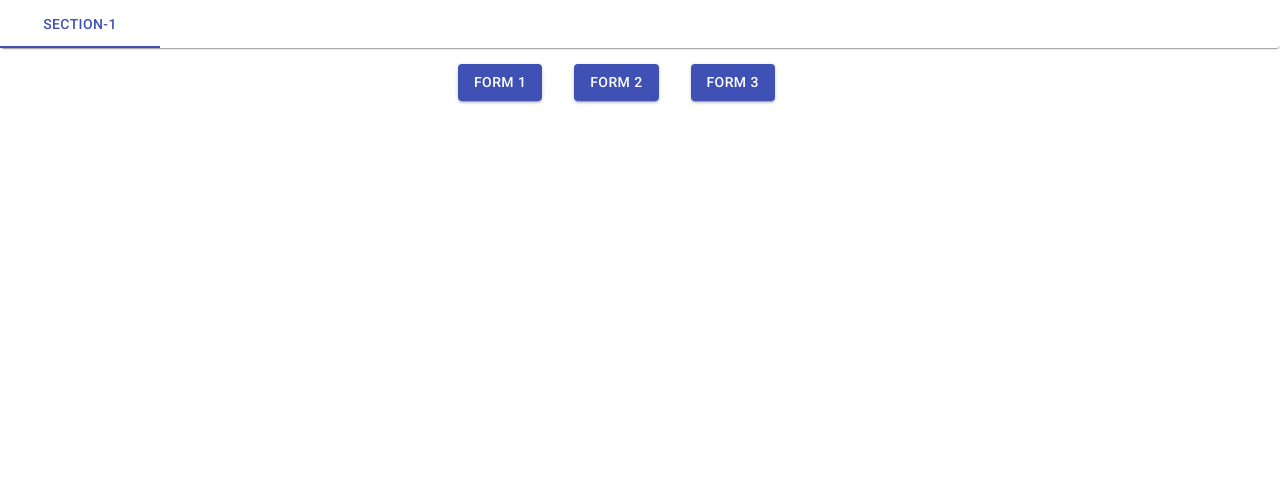
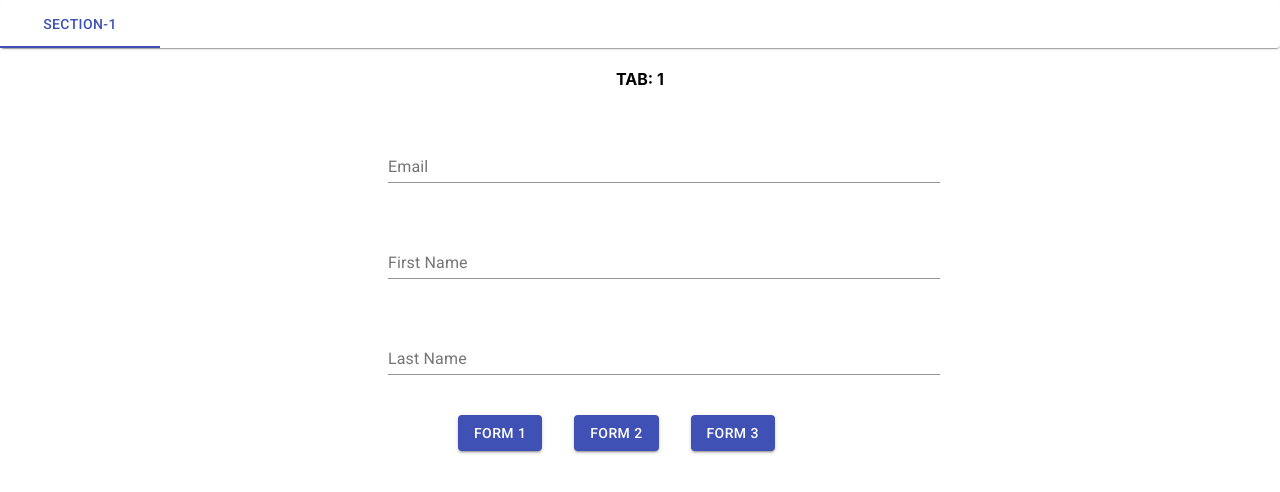
Before and after one commit to milenav/React-task, a React (Create React App) app: page / in a window 1280 px wide. Both pictures are taken after a click on the button "FORM 1". Shown: the top 492 px of the page. Built offline with nearby package versions, Linux system fonts and the light colour scheme.

Commit message:
Create Forms

```diff
--- a/src/app/App.js
+++ b/src/app/App.js
@@ -4,7 +4,7 @@ import AppContext from './AppContext';
 
 import Tab from '../components/Tab';
 import Button from '../components/Button';
-import Form from '../components/Form';
+import View from '../components/View';
 
 const appDefaults = {
   tabs: [],
@@ -18,7 +18,7 @@ function App() {
     <div className="App">
       <AppContext.Provider value={{ state, setState }}>
         <Tab />
-
+        <View />
         <Button />
       </AppContext.Provider>
     </div>
--- a/src/components/Form.js
+++ b/src/components/Form.js
@@ -3,7 +3,6 @@ import React, { useContext } from "react";
 import AppContext from "../app/AppContext";
 import { TAB_TYPE } from './Tab';
 
-import Container from '@material-ui/core/Container';
 import { makeStyles } from '@material-ui/core/styles';
 import TextField from '@material-ui/core/TextField';
 
@@ -17,12 +16,12 @@ const useStyles = makeStyles(theme => ({
 }));
 
 function Form() {
-  const appContext = useContext(appContext);
+  const appContext = useContext(AppContext);
   const { setState, state } = appContext;
 
   const { activeTabIndex, tabs } = state;
   const activeTab = tabs[activeTabIndex];
-  const { firstName, lastName } = activeTab.form;
+  const { firstName, lastName, email } = activeTab.form;
 
   const classes = useStyles();
 
@@ -44,21 +43,38 @@ function Form() {
   }
 
   return (
-    <Container maxWidth="sm">
+
         <form className={classes.root} noValidate autoComplete="off">
+          {
+            activeTab.type === TAB_TYPE.one.id &&
+               <TextField id="standard-full-width"
+               name="email"
+               label="Email"
+               placeholder="Email"
+               value={email || ''}
+               onChange={handleFormInputChange}
+               fullWidth
+                />
+          }
           <TextField id="standard-full-width"
-          label="Label"
-          placeholder="Placeholder"
-          fullWidth
-           />
+               name="firstName"
+               label="First Name"
+               placeholder="First Name"
+               value={firstName || ''}
+               onChange={handleFormInputChange}
+               fullWidth
+                />
+                <TextField id="standard-full-width"
+                name="lastName"
+                label="Last Name"
+                placeholder="Last Name"
+                value={lastName || ''}
+                onChange={handleFormInputChange}
+                fullWidth
+                />
 
-<TextField id="standard-full-width"
-          label="Label"
-          placeholder="Placeholder"
-          fullWidth
-           />
         </form>
-    </Container>
+
   );
 }
 
--- a/src/components/View.js
+++ b/src/components/View.js
@@ -2,25 +2,29 @@ import React, { Fragment, useContext } from 'react';
 
 import AppContext from '../app/AppContext';
 import Form from './Form';
-import App from '../app/App';
+
+import Container from '@material-ui/core/Container';
+import { Grid } from '@material-ui/core';
 
 function View() {
     const appContext = useContext(AppContext);
     const { tabs, activeTabIndex } = appContext.state;
 
     return (
-<section>
+<Container maxWidth="sm">
+<Grid container justify="center">
     {
         tabs && tabs.length > 0 ? (
             <Fragment>
-                <h2>Tab: { activeTabIndex + 1}</h2>
+                <h4>TAB: { activeTabIndex + 1}</h4>
                 <Form />
             </Fragment>
         ) : (
-            <h2>Use the buttons below to open a new tab</h2>
+            <h4>Use the buttons below to open a new tab</h4>
         )
     }
-</section>
+    </Grid>
+</Container>
     );
 }
 
```
